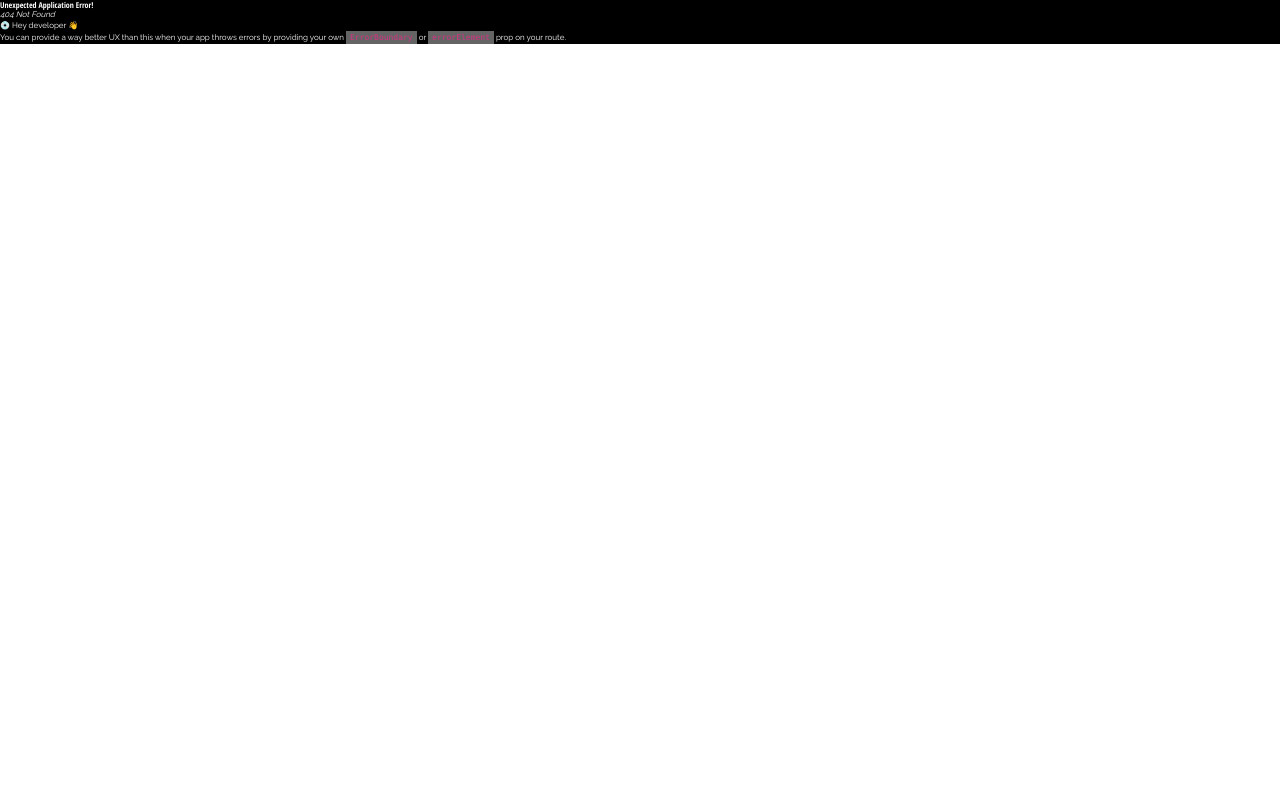
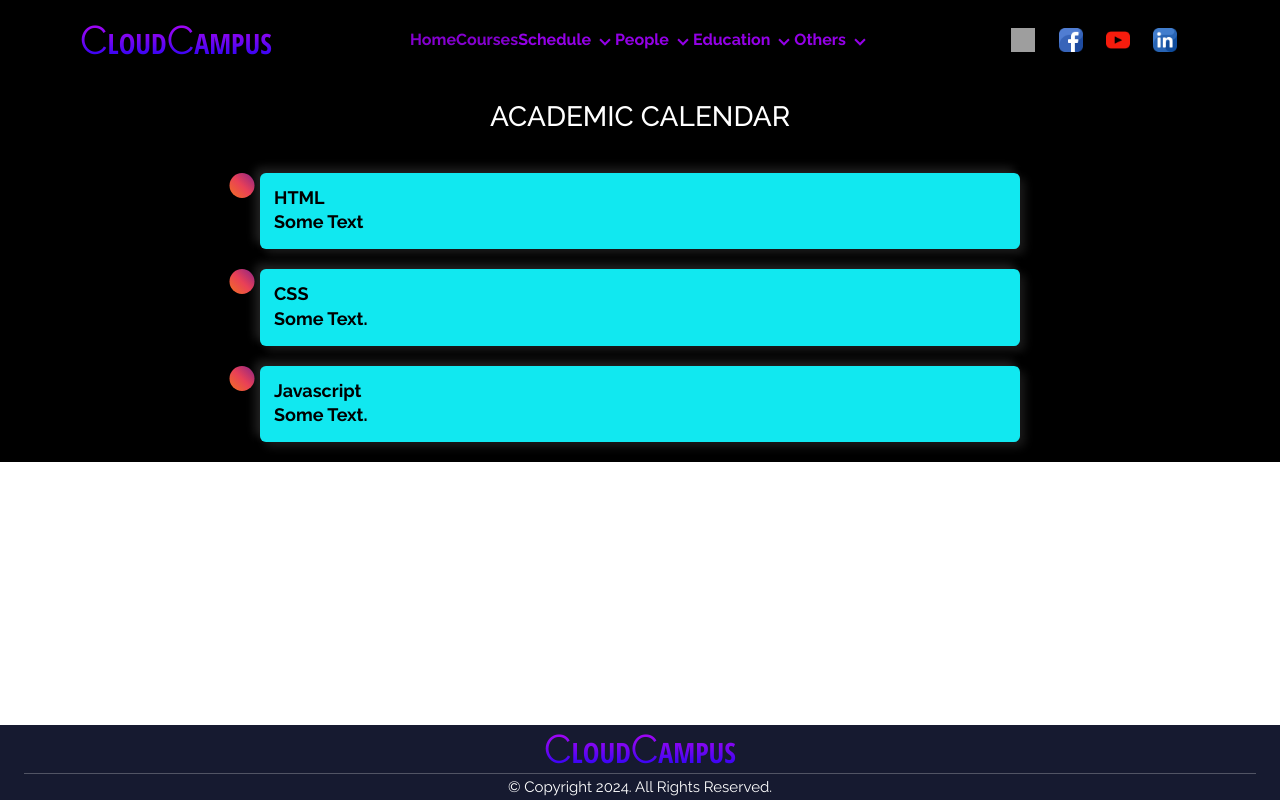
Before and after one commit to azad12614/Cloud_Campus, a React (Vite) app in the folder UI/: page /ac in a window 1280 px wide. Before the commit this address had no page. Built offline with nearby package versions, Linux system fonts and the light colour scheme; grey boxes are pictures that could not be loaded.

Commit message:
Academic calendar

```diff
--- a/UI/src/App.jsx
+++ b/UI/src/App.jsx
@@ -5,6 +5,7 @@ import Class from "./pages/Schedule/Class.jsx";
 import Course from "./pages/Course/Course.jsx";
 import Teacher from "./pages/People/Teacher.jsx";
 import Member from "./pages/People/Member.jsx";
+import Academic from "./pages/Others/Academic.jsx";
 
 function App() {
   const router = createBrowserRouter([
@@ -28,6 +29,10 @@ function App() {
       path: "/member",
       element: <Member />,
     },
+    {
+      path: "/ac",
+      element: <Academic />,
+    },
   ]);
   return <RouterProvider router={router} />;
 }
--- a/UI/src/components/Navbar.jsx
+++ b/UI/src/components/Navbar.jsx
@@ -118,7 +118,7 @@ const Navbar = () => {
                       <Link to="/syllabus">Syllabus</Link>
                     </li>
                     <li className="p-2">
-                      <Link to="/que">Quesition</Link>
+                      <Link to="/que">Question</Link>
                     </li>
                     <li className="p-2">
                       <Link to="/resource">Resource</Link>
@@ -144,13 +144,16 @@ const Navbar = () => {
                     <path d="M9.293 12.95l.707.707L15.657 8l-1.414-1.414L10 10.828 5.757 6.586 4.343 8z" />
                   </svg>
                 </div>
-                <div className="dropdown-content menu z-[2] font-bold bg-[#0275dd] w-80">
+                <div className="dropdown-content menu z-[2] font-bold bg-[#0275dd] w-96">
                   <div>
                     <li className="p-2">
-                      <Link to="/cgpa_ck">CGPA Calculator</Link>
+                      <Link to="/ac">Academic Calender</Link>
                     </li>
                     <li className="p-2">
-                      <Link to="/fee_ck">FEE Calculator</Link>
+                      <Link to="/cgpa">CGPA Calculator</Link>
+                    </li>
+                    <li className="p-2">
+                      <Link to="/fee">FEE Calculator</Link>
                     </li>
                     <li className="p-2">
                       <a href="https://opac.iiuc.ac.bd/" target="_blank">Library</a>
--- /dev/null
+++ b/UI/src/pages/Others/Academic.css
@@ -0,0 +1,72 @@
+@import url('https://fonts.googleapis.com/css2?family=Jost:wght@200;300;400&display=swap');
+
+.design-section {
+    display: flex;
+    flex-direction: column;
+    align-items: center;
+    justify-content: center;
+    /* background-color: #1f1f1f; */
+    /* min-height: 100vh; */
+    /*padding: 100px 0; */
+    font-family: Jost;
+}
+
+.timeline {
+    width: 80%;
+    height: auto;
+    max-width: 800px;
+    margin: auto;
+    display: flex;
+    flex-direction: column;
+}
+
+.timeline-content {
+    padding: 20px;
+    background: #11e8f0;
+    -webkit-box-shadow: 5px 5px 10px #1a1a1a, -5px -5px 10px #242424;
+    box-shadow: 5px 5px 10px #1a1a1a, -5px -5px 10px #242424;
+    border-radius: 5px;
+    color: rgb(0, 0, 0);
+    padding: 1.75rem;
+    transition: 0.4s ease;
+    overflow-wrap: break-word !important;
+    margin: 1rem;
+    margin-bottom: 20px;
+    border-radius: 6px;
+    font-weight: bold;
+    font-size: large;
+}
+
+.timeline-component {
+    margin: 0px 20px 20px 20px;
+}
+
+@media screen and (min-width: 768px) {
+    .timeline {
+        display: grid;
+        grid-template-columns: 1fr 3px 1fr;
+    }
+
+    .timeline-middle {
+        position: relative;
+        background-image: linear-gradient(45deg, #F27121, #E94057, #8A2387);
+        width: 3px;
+        height: 100%;
+    }
+
+    .main-middle {
+        opacity: 0;
+    }
+
+    .timeline-circle {
+        position: absolute;
+        top: 0;
+        left: 50%;
+        width: 25px;
+        height: 25px;
+        border-radius: 50%;
+        background-image: linear-gradient(45deg, #F27121, #E94057, #8A2387);
+        -webkit-transform: translateX(-50%);
+        transform: translateX(-50%);
+    }
+}
--- /dev/null
+++ b/UI/src/pages/Others/Academic.jsx
@@ -0,0 +1,59 @@
+//https://codepen.io/BradleyPJ/pen/LmpzNx
+import React from 'react';
+import Navbar from "../../components/Navbar";
+import Footer from "../../components/Footer";
+import "./Academic.css";
+
+function Academic() {
+
+    const myh1 = {
+        paddingTop: "100px",
+        paddingBottom: "39px",
+        fontSize: "3.5rem",
+        fontWeight: "500",
+        textTransform: "uppercase",
+        textAlign: "center",
+    }
+
+    return (
+
+        <div>
+            <Navbar></Navbar>
+            <h1 style={myh1}>Academic Calendar</h1>
+            <section class="design-section">
+                <div class="timeline">
+
+                    <div class="timeline-middle">
+                        <div class="timeline-circle"></div>
+                    </div>
+                    <div class="timeline-component timeline-content">
+                        <h3>HTML</h3>
+                        <p>Some Text</p>
+                    </div>
+
+                    <div class="timeline-middle">
+                        <div class="timeline-circle"></div>
+                    </div>
+                    <div class="timeline-component timeline-content">
+                        <h3>CSS</h3>
+                        <p>Some Text.</p>
+                    </div>
+
+                    <div class="timeline-middle">
+                        <div class="timeline-circle"></div>
+                    </div>
+                    <div class=" timeline-component timeline-content">
+                        <h3>Javascript</h3>
+                        <p>Some Text.</p>
+                    </div>
+
+                </div>
+            </section >
+            <div className="fixed bottom-0 w-full z-[10]">
+                <Footer></Footer>
+            </div>
+        </div >
+    )
+}
+
+export default Academic;
--- a/UI/src/pages/People/Teacher.jsx
+++ b/UI/src/pages/People/Teacher.jsx
@@ -70,7 +70,9 @@ function Teacher() {
 
         </div>
       </div>
-      <Footer></Footer>
+      <div className="fixed bottom-0 w-full z-[10]">
+        <Footer></Footer>
+      </div>
     </div>
   )
 }
```
